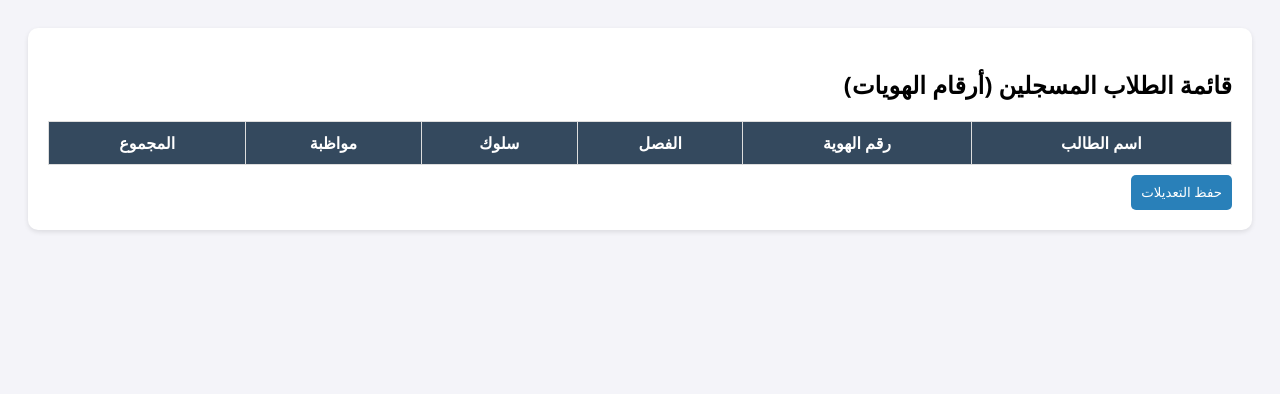
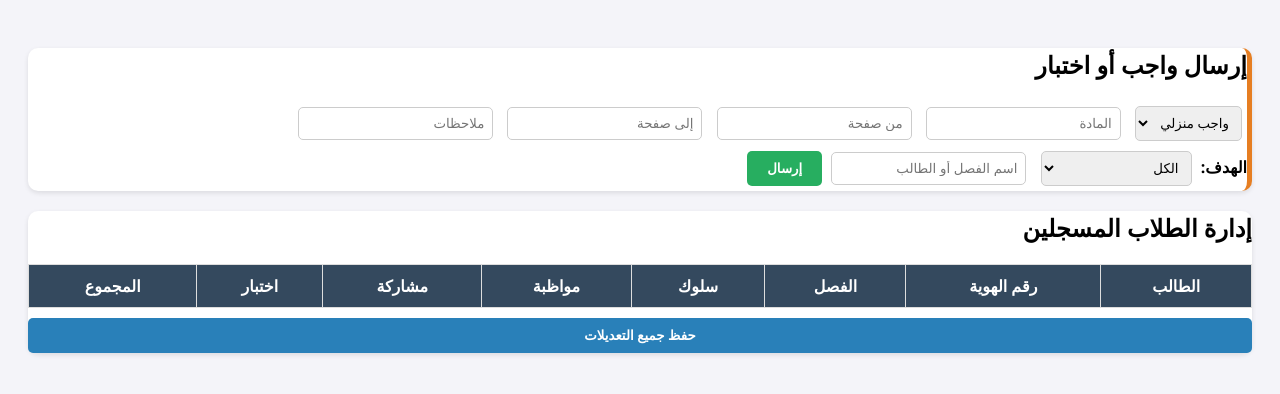
Before and after one commit to 9wet/-, a plain HTML site: page teacher_dashboard.html in a window 1280 px wide. Drawn offline with Linux system fonts and the light colour scheme.

Commit message:
Refactor teacher dashboard layout and functionality

```diff
--- a/teacher_dashboard.html
+++ b/teacher_dashboard.html
@@ -2,57 +2,97 @@
 <html lang="ar" dir="rtl">
 <head>
     <meta charset="UTF-8">
-    <title>لوحة المدرس - إدارة الهويات</title>
+    <title>لوحة المدرس</title>
     <style>
         body { font-family: 'Segoe UI', sans-serif; background: #f4f4f9; padding: 20px; }
-        .box { background: white; padding: 20px; border-radius: 10px; margin-bottom: 20px; box-shadow: 0 2px 5px rgba(0,0,0,0.1); }
+        .box { background: white; padding: 20 :px; border-radius: 10px; margin-bottom: 20px; box-shadow: 0 2px 5px rgba(0,0,0,0.1); }
+        input, select { padding: 8px; margin: 5px; border: 1px solid #ccc; border-radius: 5px; }
+        button { padding: 10px 20px; cursor: pointer; border-radius: 5px; border: none; background: #27ae60; color: white; font-weight: bold; }
         table { width: 100%; border-collapse: collapse; margin-top: 15px; }
         th, td { border: 1px solid #ddd; padding: 10px; text-align: center; }
         th { background: #34495e; color: white; }
-        input { padding: 5px; border: 1px solid #ccc; border-radius: 4px; }
     </style>
 </head>
 <body>
+    <div class="box" style="border-right: 5px solid #e67e22;">
+        <h2>إرسال واجب أو اختبار</h2>
+        <select id="mType">
+            <option value="واجب">واجب منزلي</option>
+            <option value="اختبار">تحديد اختبار</option>
+        </select>
+        <input type="text" id="mSub" placeholder="المادة">
+        <input type="text" id="mFrom" placeholder="من صفحة">
+        <input type="text" id="mTo" placeholder="إلى صفحة">
+        <input type="text" id="mDesc" placeholder="ملاحظات">
+        <br>
+        <strong>الهدف:</strong>
+        <select id="mTarget">
+            <option value="all">الكل</option>
+            <option value="class">فصل محدد</option>
+            <option value="private">طالب محدد (بالاسم)</option>
+        </select>
+        <input type="text" id="mTargetVal" placeholder="اسم الفصل أو الطالب">
+        <button onclick="addMission()">إرسال</button>
+    </div>
+
     <div class="box">
-        <h2>قائمة الطلاب المسجلين (أرقام الهويات)</h2>
+        <h2>إدارة الطلاب المسجلين</h2>
         <table>
             <thead>
                 <tr>
-                    <th>اسم الطالب</th>
+                    <th>الطالب</th>
                     <th>رقم الهوية</th>
                     <th>الفصل</th>
                     <th>سلوك</th>
                     <th>مواظبة</th>
+                    <th>مشاركة</th>
+                    <th>اختبار</th>
                     <th>المجموع</th>
                 </tr>
             </thead>
             <tbody id="sBody"></tbody>
         </table>
-        <button style="margin-top:10px; background:#2980b9; color:white; padding:10px; border:none; border-radius:5px; cursor:pointer;" onclick="save()">حفظ التعديلات</button>
+        <button style="width:100%; margin-top:10px; background:#2980b9" onclick="save()">حفظ جميع التعديلات</button>
     </div>
 
 <script>
-    // ملاحظة: في نظام حقيقي، الطلاب يظهرون هنا بمجرد تسجيل دخولهم
     let students = JSON.parse(localStorage.getItem('stDB')) || [];
+    let missions = JSON.parse(localStorage.getItem('msDB')) || [];
+
+    function addMission() {
+        missions.push({
+            type: document.getElementById('mType').value,
+            sub: document.getElementById('mSub').value,
+            from: document.getElementById('mFrom').value,
+            to: document.getElementById('mTo').value,
+            desc: document.getElementById('mDesc').value,
+            tType: document.getElementById('mTarget').value,
+            tVal: document.getElementById('mTargetVal').value,
+            id: Date.now()
+        });
+        save(); alert("تم الإرسال بنجاح");
+    }
 
     function render() {
         const b = document.getElementById('sBody'); b.innerHTML = '';
         students.forEach((st, i) => {
-            let total = Number(st.s)+Number(st.m);
+            let total = Number(st.s)+Number(st.m)+Number(st.sh)+Number(st.x);
             b.innerHTML += `<tr>
                 <td>${st.name}</td>
-                <td style="color:blue; font-weight:bold">${st.idNum || 'غير مسجل'}</td>
+                <td style="color:blue">${st.idNum}</td>
                 <td>${st.cls}</td>
-                <td><input type="number" value="${st.s}" onchange="students[${i}].s=this.value;render()"></td>
-                <td><input type="number" value="${st.m}" onchange="students[${i}].m=this.value;render()"></td>
-                <td>${total}</td>
+                <td><input type="number" style="width:45px" value="${st.s}" onchange="students[${i}].s=this.value;render()"></td>
+                <td><input type="number" style="width:45px" value="${st.m}" onchange="students[${i}].m=this.value;render()"></td>
+                <td><input type="number" style="width:45px" value="${st.sh}" onchange="students[${i}].sh=this.value;render()"></td>
+                <td><input type="number" style="width:45px" value="${st.x}" onchange="students[${i}].x=this.value;render()"></td>
+                <td style="font-weight:bold">${total}</td>
             </tr>`;
         });
     }
 
     function save() {
         localStorage.setItem('stDB', JSON.stringify(students));
-        alert("تم الحفظ");
+        localStorage.setItem('msDB', JSON.stringify(missions));
     }
     render();
 </script>
```
